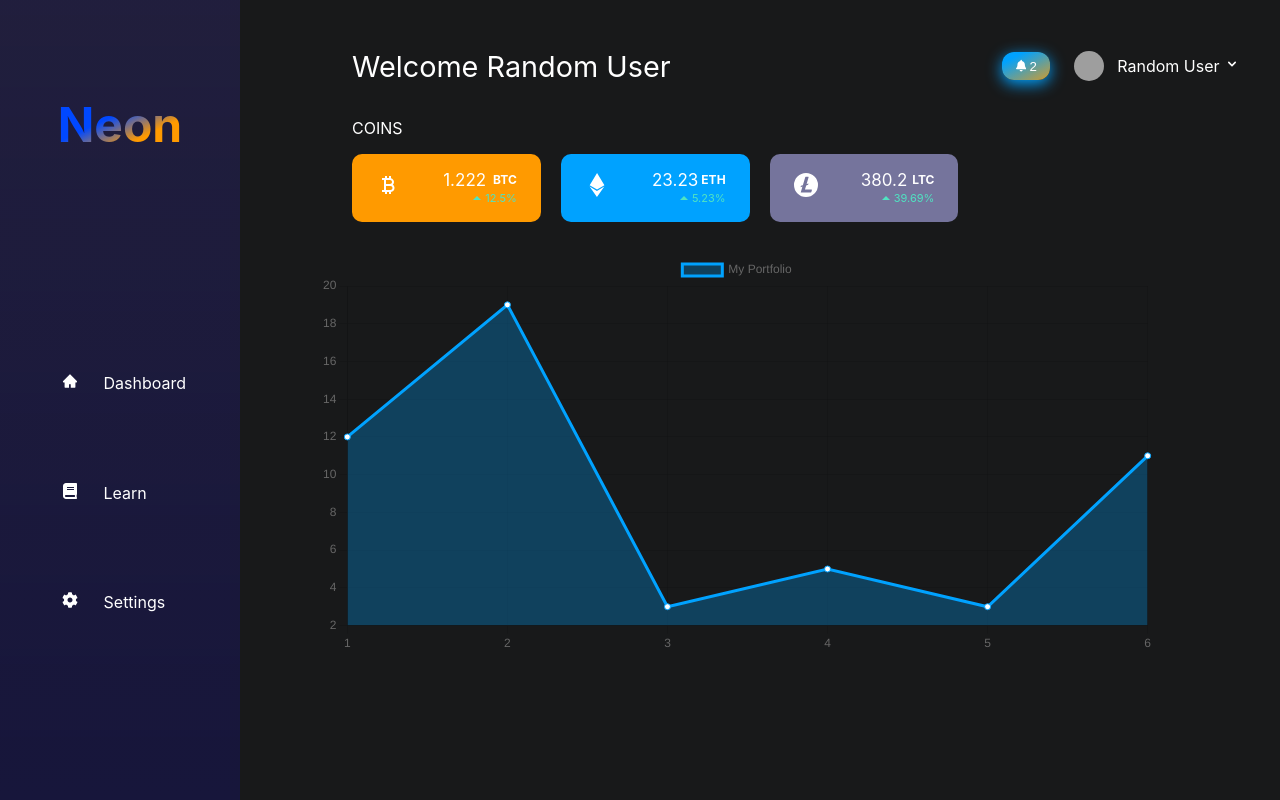
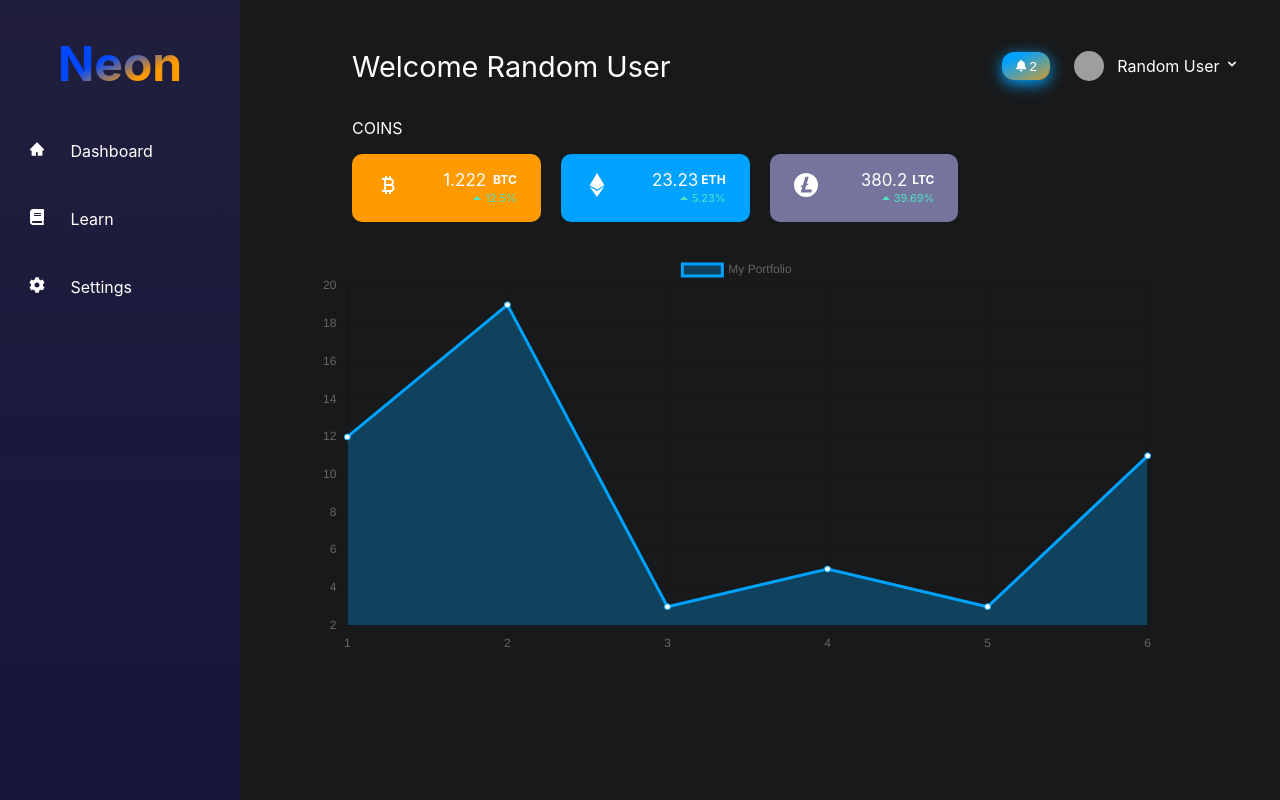
Before and after one commit to chandler-barlow/neon, a Next.js app: page / in a window 1280 px wide. Built offline with nearby package versions, Linux system fonts and the light colour scheme; grey boxes are pictures that could not be loaded.

Commit message:
some styling changes

```diff
--- a/styles/ComponentStyles/Sidebar.module.css
+++ b/styles/ComponentStyles/Sidebar.module.css
@@ -3,12 +3,13 @@
     left: 0;
     display: flex;
     flex-direction: column;
-    justify-content: space-around;
+    justify-content: flex-start;
     align-items: center;
     min-height: 100vh;
     width: 15rem;
     background: rgb(38,34,80);
     background: var(--gradient-primary);
+    padding-top: 1.1rem;
 }
 
 .logo {
@@ -17,6 +18,7 @@
     -webkit-text-fill-color: transparent;
     font-size: 3rem;
     font-weight: bold;
+    margin: 1rem;
 }
 
 .listItems {
@@ -26,10 +28,12 @@
 
 .listItemContainer {
     display: flex;
+    justify-items: flex-end;
     border-radius: 8px;
-    margin-bottom: 4rem;
-    margin-right: 2rem;
-    padding: .8rem 1.3rem;
+    margin-bottom: 1rem;
+    margin-right: 2.5rem;
+    padding: 1rem 1.3rem;
+    width: 14rem;
     transition:  200ms ease-out;
 }
 
```
